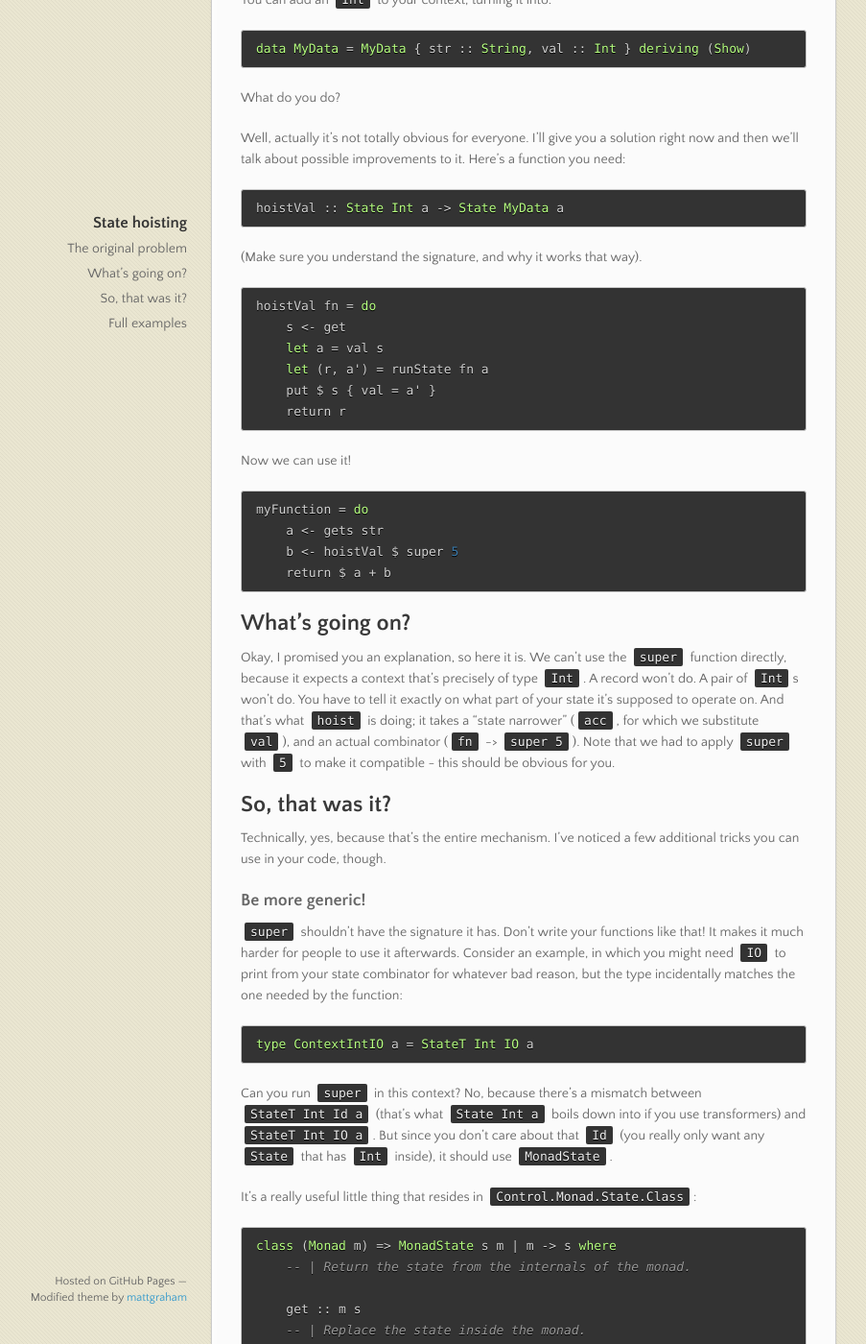
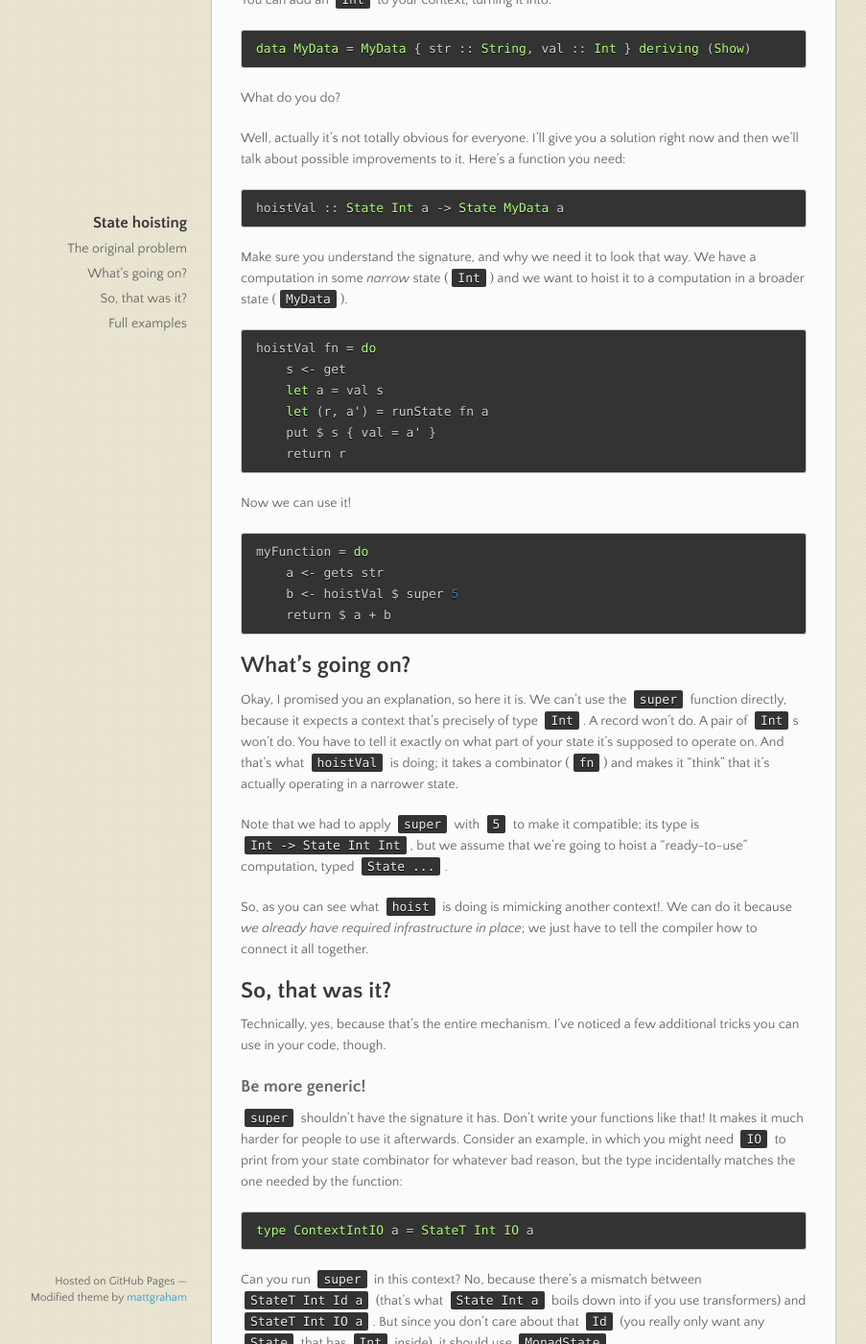
Before and after one commit to bananu7/bananu7.github.com, a Jekyll site: the page built from _posts/haskell/2015-01-20-state-hoisting.markdown, in a window 1280 px wide and 1400 px high, scrolled down 894 px. Shown: the whole window at 96% size, without its empty margins (95-998 px from the left). Built offline with Jekyll 4.4.1, drawn with Linux system fonts in a browser that asks for light colours; nearby versions of some CDN libraries; Markdown is read by kramdown in place of the engine named in the settings.

Commit message:
Fixed a mistake in the explanation section

```diff
--- a/_posts/haskell/2015-01-20-state-hoisting.markdown
+++ b/_posts/haskell/2015-01-20-state-hoisting.markdown
@@ -53,7 +53,8 @@ talk about possible improvements to it. Here's a function you need:
 hoistVal :: State Int a -> State MyData a
 {% endhighlight %}
 
-(Make sure you understand the signature, and why it works that way).
+Make sure you understand the signature, and why we need it to look that way. We have a computation in some
+*narrow* state (`Int`) and we want to hoist it to a computation in a broader state (`MyData`).
 
 {% highlight haskell %}
 hoistVal fn = do
@@ -77,8 +78,14 @@ myFunction = do
 
 Okay, I promised you an explanation, so here it is. We can't use the `super` function directly, because it expects a context
 that's precisely of type `Int`. A record won't do. A pair of `Int`s won't do. You have to tell it exactly on what part of your state
-it's supposed to operate on. And that's what `hoist` is doing; it takes a "state narrower" (`acc`, for which we substitute `val`), and
-an actual combinator (`fn` -> `super 5`). Note that we had to apply `super` with `5` to make it compatible - this should be obvious for you.
+it's supposed to operate on. And that's what `hoistVal` is doing; it takes a combinator (`fn`) and makes it "think" that it's actually
+operating in a narrower state.
+
+Note that we had to apply `super` with `5` to make it compatible; its type is `Int -> State Int Int`, but we assume that we're going to
+hoist a "ready-to-use" computation, typed `State ...`.
+
+So, as you can see what `hoist` is doing is mimicking another context!. We can do it because *we already have required infrastructure in place*;
+we just have to tell the compiler how to connect it all together.
 
 ## So, that was it?
 
```
